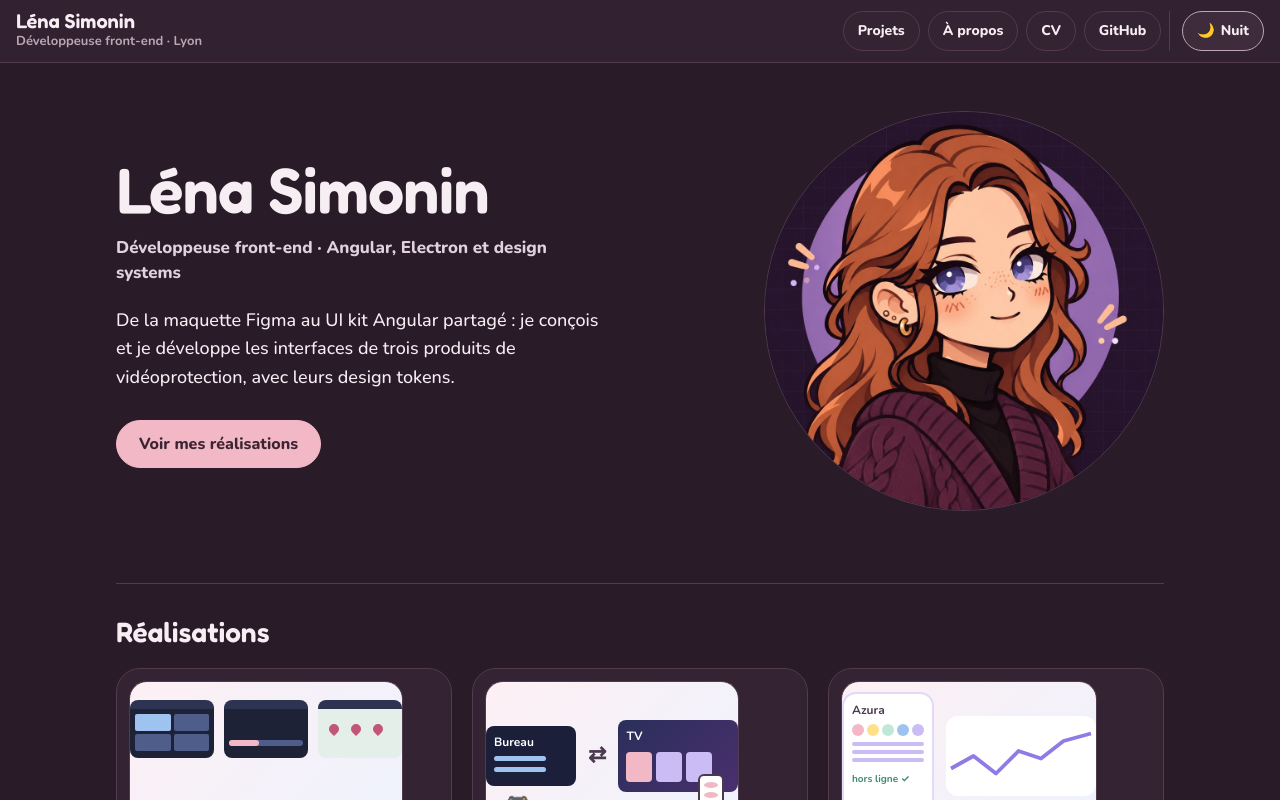
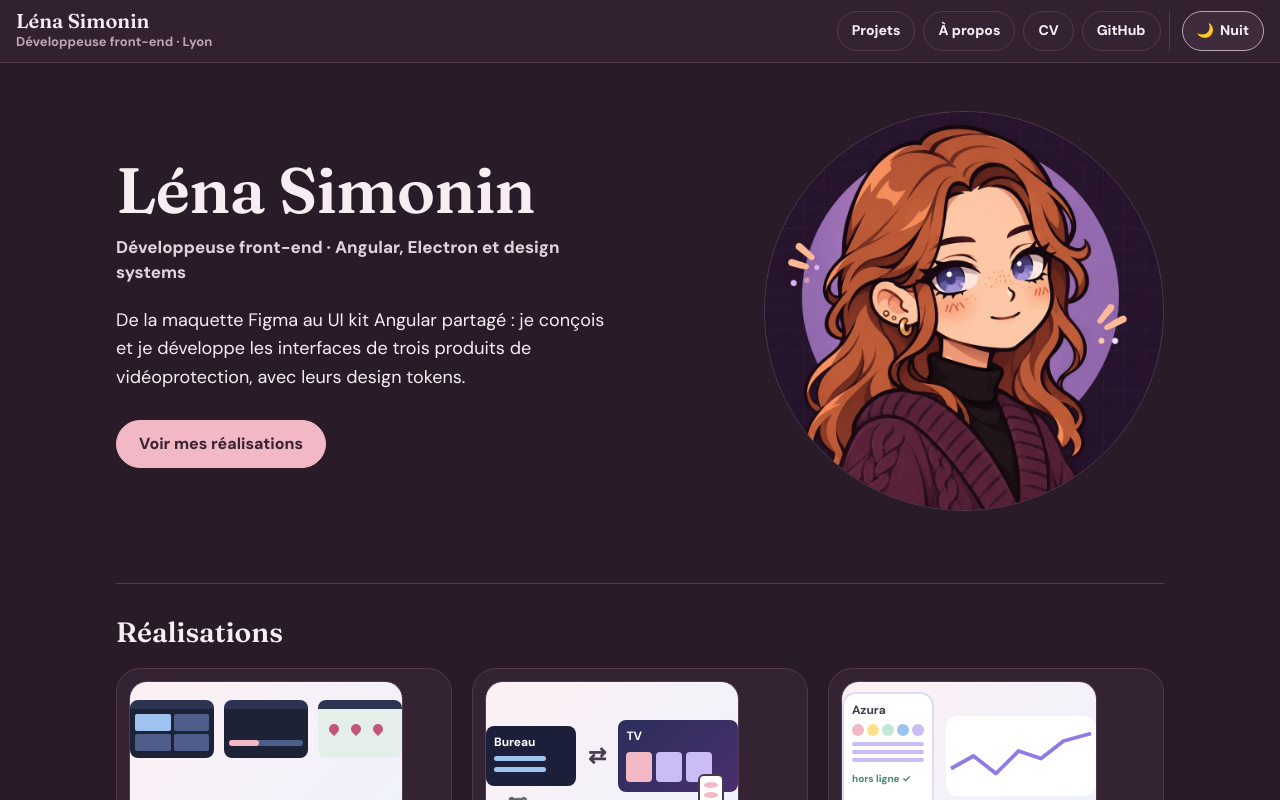
Before and after one commit to Nihirii/portfolio, an Angular app: page / in a window 1280 px wide. Built offline with nearby package versions, Linux system fonts and the light colour scheme.

Commit message:
Polices : Fraunces pour les titres, DM Sans pour le texte

```diff
--- a/src/index.html
+++ b/src/index.html
@@ -14,7 +14,7 @@
     <link rel="preconnect" href="https://fonts.googleapis.com" />
     <link rel="preconnect" href="https://fonts.gstatic.com" crossorigin />
     <link
-      href="https://fonts.googleapis.com/css2?family=Fredoka:wght@500;600&family=Nunito:wght@500;700;800&display=swap"
+      href="https://fonts.googleapis.com/css2?family=Fraunces:opsz,wght@9..144,400..650&family=DM+Sans:opsz,wght@9..40,400..800&display=swap"
       rel="stylesheet"
     />
   </head>
--- a/src/styles.scss
+++ b/src/styles.scss
@@ -17,8 +17,9 @@
   --c-focus: #6b54d6;
   --c-shadow: rgba(90, 60, 80, 0.14);
 
-  --font-display: 'Fredoka', 'Nunito', system-ui, sans-serif;
-  --font-body: 'Nunito', system-ui, -apple-system, 'Segoe UI', sans-serif;
+  /* Fraunces (serif éditoriale) pour les titres, DM Sans pour le texte */
+  --font-display: 'Fraunces', Georgia, 'Times New Roman', serif;
+  --font-body: 'DM Sans', system-ui, -apple-system, 'Segoe UI', sans-serif;
 
   --radius-s: 10px;
   --radius-m: 16px;
```
